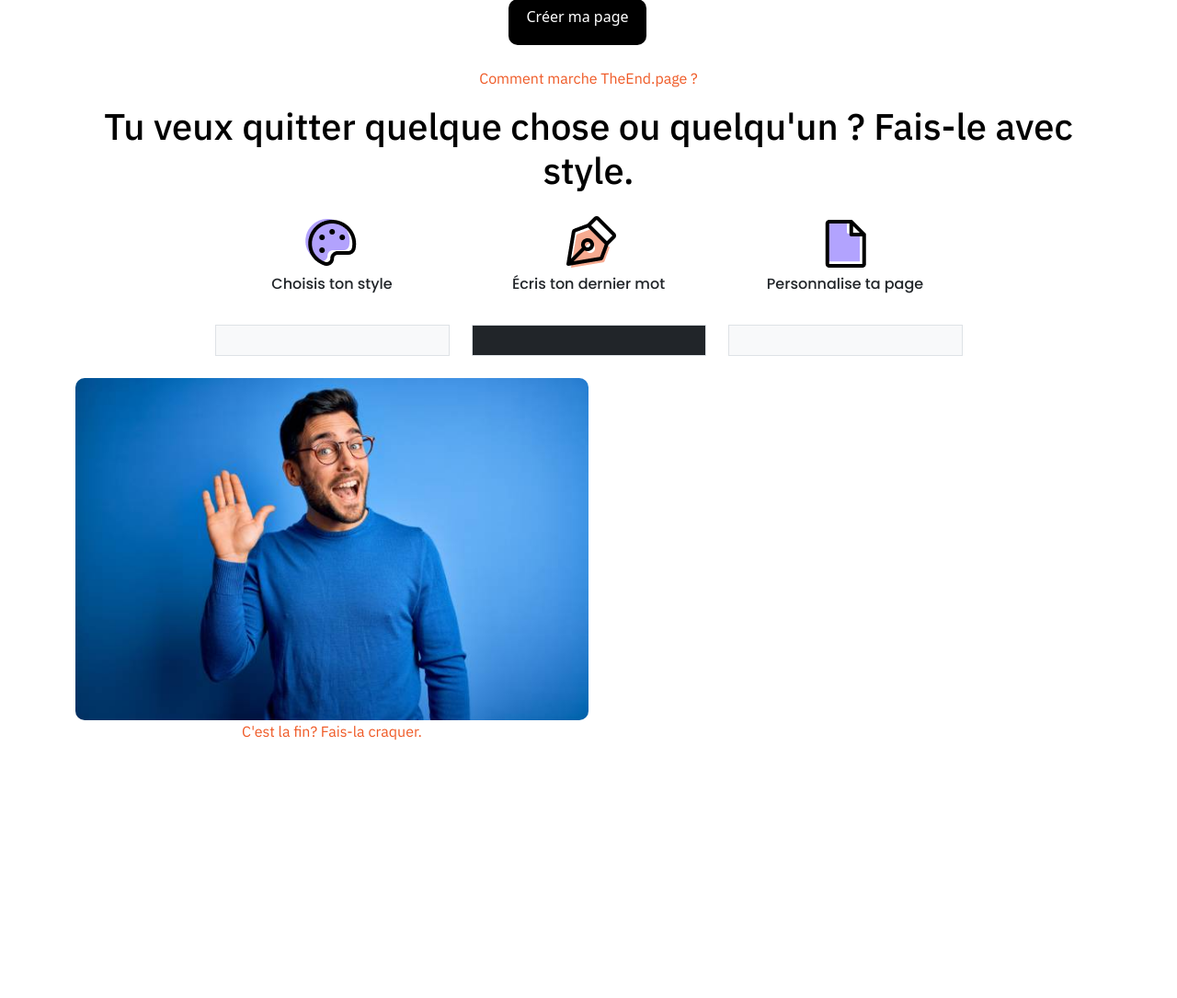
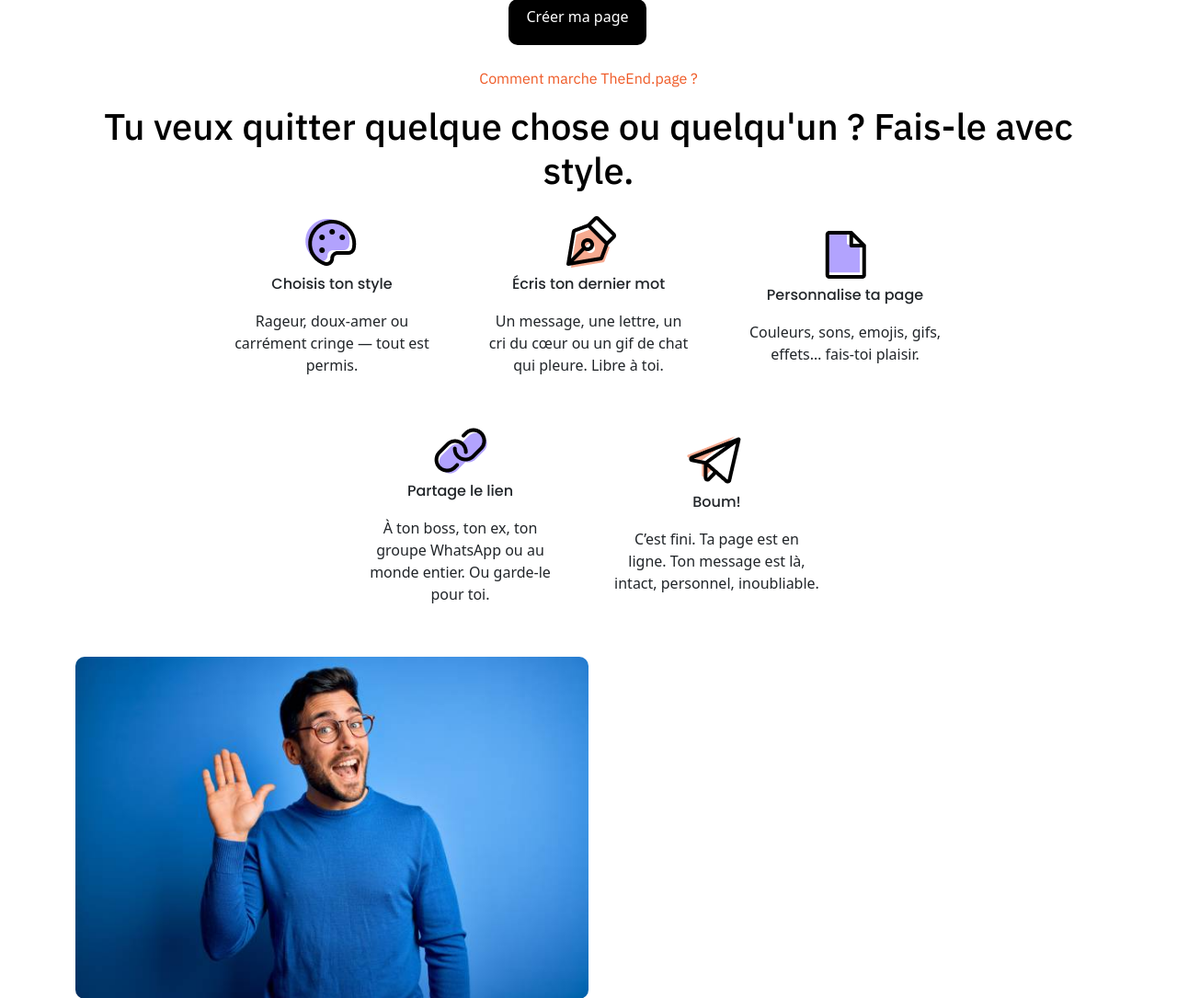
Before and after one commit to Alouda-Webcup/UI-UX, a PHP site: page / in a window 1280 px wide. Shown: the part 233-1318 px from the top of the page at 92% size. Before the commit the page ends 1038 px from the top, so only its background shows below. Run offline with PHP 8.4, Linux system fonts and the light colour scheme.

Commit message:
feat: adding to index

```diff
--- a/index.php
+++ b/index.php
@@ -47,44 +47,45 @@ include('includes/navbar.php');
             </div>
 
             <div class="row justify-content-center align-items-center text-center">
-                <div class="col-lg-3 col-md-3 col-sm-5">
+                <div class="col-lg-3 col-md-3 col-sm-3">
                     <div class="p-3">
                         <img src="assets/img/palette.png">
                         <p id="content">Choisis ton style</p>
+                        <p>Rageur, doux-amer ou carrément cringe — tout est permis.</p>
                     </div>
                 </div>
 
-                <div class="col-lg-3 col-md-3 col-sm-5 testing2">
+                <div class="col-lg-3 col-md-3 col-sm-3">
                     <div class="p-3">
                         <img src="assets/img/pen.png">
                         <p id="content">Écris ton dernier mot</p>
+                        <p>Un message, une lettre, un cri du cœur ou un gif de chat qui pleure. Libre à toi.</p>
                     </div>
                 </div>
 
-                <div class="col-lg-3 col-md-3 col-sm-7">
+                <div class="col-lg-3 col-md-3 col-sm-3">
                     <div class="p-3">
                         <img src="assets/img/paper.png">
                         <p id="content">Personnalise ta page</p>
+                        <p>Couleurs, sons, emojis, gifs, effets… fais-toi plaisir.</p>
                     </div>
                 </div>
             </div>
 
-            <div class="row justify-content-center align-items-center">
-                <div class="col-lg-3 col-md-4 col-sm-7">
-                    <div class="p-3 border bg-light">
-
+            <div class="row justify-content-center align-items-center text-center">
+                <div class="col-lg-3 col-md-4 col-sm-6">
+                    <div class="p-3">
+                        <img src="assets/img/link.png">
+                        <p id="content">Partage le lien</p>
+                        <p>À ton boss, ton ex, ton groupe WhatsApp ou au monde entier. Ou garde-le pour toi.</p>
                     </div>
                 </div>
 
-                <div class="col-lg-3 col-md-3 col-sm-2 testing2">
-                    <div class="p-3 border bg-dark">
-
-                    </div>
-                </div>
-
-                <div class="col-lg-3 col-md-4 col-sm-7">
-                    <div class="p-3 border bg-light">
-
+                <div class="col-lg-3 col-md-4 col-sm-6">
+                    <div class="p-3">
+                        <img src="assets/img/airplane.png">
+                        <p id="content">Boum!</p>
+                        <p>C’est fini. Ta page est en ligne. Ton message est là, intact, personnel, inoubliable.</p>
                     </div>
                 </div>
             </div>
```
